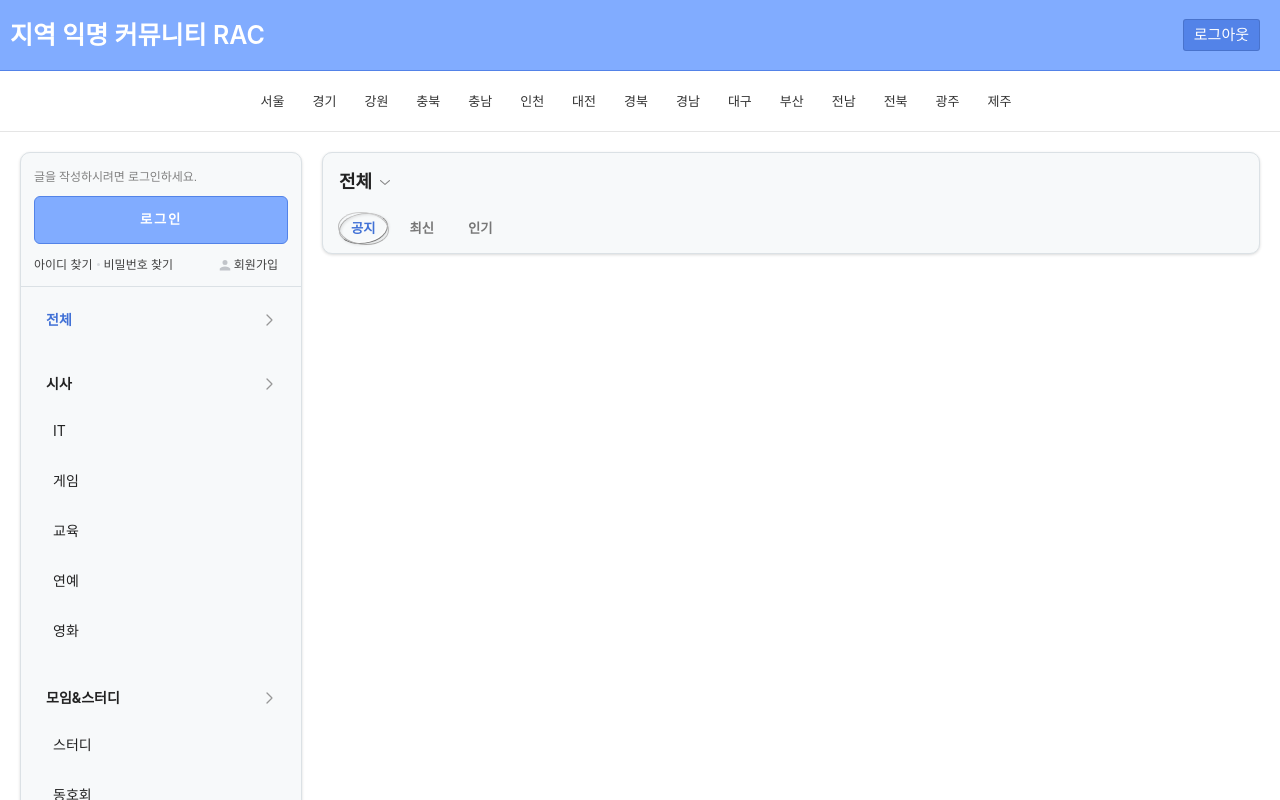
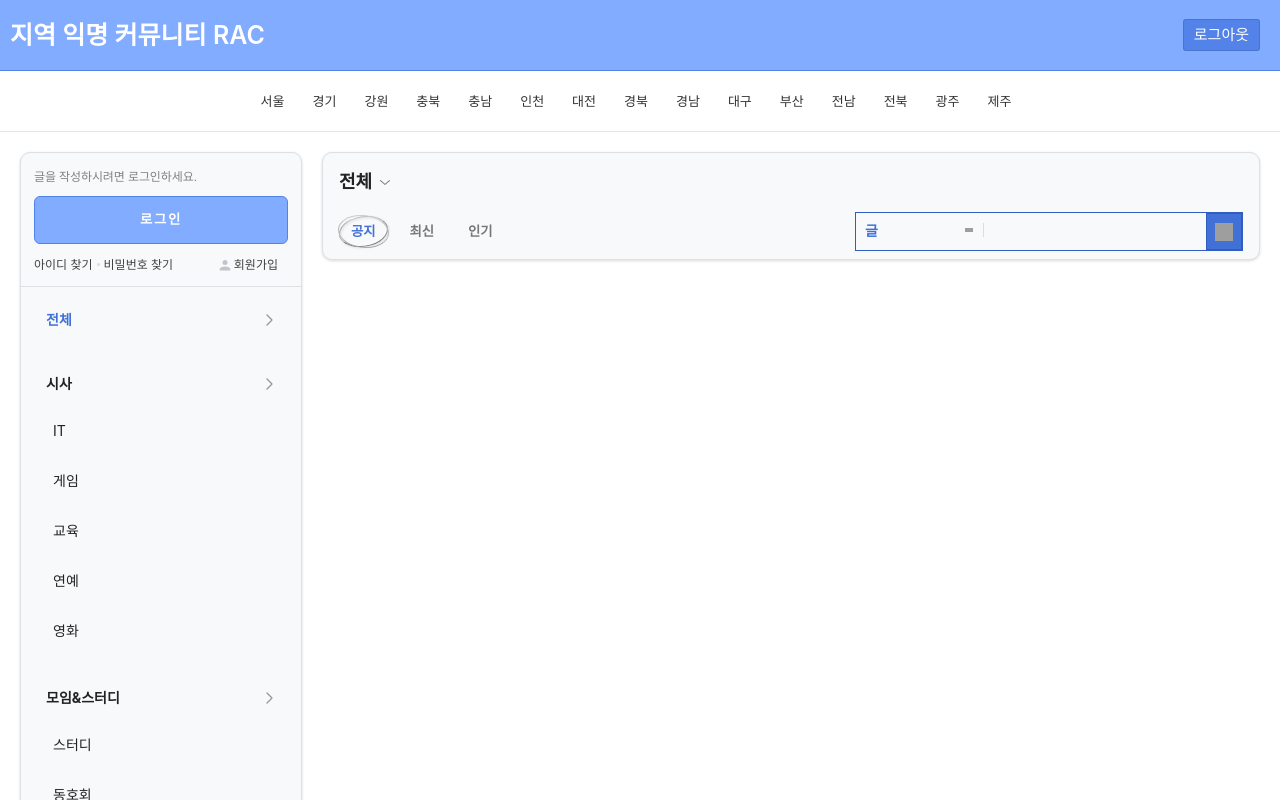
Before and after one commit to hamseungwan2023/InfleanProject, a React (Create React App) app in the folder client/: page / in a window 1280 px wide. Shown: the top 800 px of the page. Built offline with nearby package versions, Linux system fonts and the light colour scheme; grey boxes are pictures that could not be loaded.

Commit message:
filter UI구현

```diff
--- a/client/src/components/filter/Filter.module.scss
+++ b/client/src/components/filter/Filter.module.scss
@@ -105,3 +105,103 @@
     }
   }
 }
+
+.area_search {
+  display: flex;
+  border: 1px solid $main700;
+}
+
+.wrap_search {
+  position: relative;
+  display: flex;
+}
+
+.select_search {
+  display: block;
+  width: 99px;
+  height: 37px;
+  position: relative;
+  padding: 0 20px 0 9px;
+  color: $main600;
+  font-weight: 600;
+  line-height: 35px;
+  font-size: 14px;
+
+  &::after {
+    position: absolute;
+    top: 10px;
+    right: 0;
+    width: 1px;
+    height: 14px;
+    background-color: #dddddf;
+    content: "";
+  }
+
+  &[aria-expanded="true"] {
+    .icon_expand {
+      background-position: -1043px -332px;
+    }
+  }
+}
+
+.icon_expand {
+  position: absolute;
+  top: 15px;
+  right: 11px;
+  width: 8px;
+  height: 4px;
+  background-position: -1011px -332px;
+  background-image: url(https://ssl.pstatic.net/static/blog/sp_common_82544d1d.svg);
+}
+
+.dropdown_select {
+  position: absolute;
+  top: 37px;
+  width: 128px;
+  margin: 0 0 0 -1px;
+  padding: 3px 0 4px;
+  border: 1px solid $main700;
+
+  &[aria-hidden="true"] {
+    display: none;
+  }
+}
+
+.btn_option {
+  width: 100%;
+  padding: 0 9px;
+  color: #333;
+  line-height: 27px;
+  letter-spacing: -0.5px;
+  font-weight: 400;
+  font-size: 14px;
+  text-align: left;
+
+  &[aria-selected="true"] {
+    color: $main600;
+  }
+}
+
+.btn_search {
+  width: 36px;
+  background-color: $main600;
+  border: 1px solid $main700;
+  line-height: 35px;
+  text-align: center;
+}
+
+.icon_search {
+  background-position: -476px -547px;
+  width: 18px;
+  height: 18px;
+  display: inline-block;
+  background-image: url(https://ssl.pstatic.net/static/blog/sp_common_82544d1d.svg);
+  vertical-align: middle;
+}
+
+.input_search {
+  width: 222px;
+  line-height: 16px;
+  text-indent: 10px;
+  cursor: text;
+}
--- a/client/src/components/filter/Filter.tsx
+++ b/client/src/components/filter/Filter.tsx
@@ -6,6 +6,20 @@ import style from "./Filter.module.scss";
 const Filter = () => {
 
   const [bottomFilterClick, setBottomFilterClick] = useState(0);
+  const [isClickSearch, setIsClickSearch] = useState(false);
+  const [dropdownOption, setDropdownOption] = useState(0);
+  const [search, setSearch] = useState("");
+
+  const searchDropdownOptions = ["글", "글+내용", "내용"];
+
+  const onChangeSearch = (e:React.ChangeEvent<HTMLInputElement>) => {
+    setSearch(e.target.value);
+  }
+
+  const onSubmitSearch = (e:React.FormEvent<HTMLFormElement>) => {
+    e.preventDefault();
+    // 글, 글+내용, 작성자에 따라 검색 ex) state=0(글), 1(글+내용), 2(작성자) ,search="김철수"
+  }
 
   return <div className="filter">
     <div className={style.main}>
@@ -30,6 +44,22 @@ const Filter = () => {
           )
         }
       </ul>
+      <form className={style.area_search}>
+        <div className={style.wrap_search}>
+          <a role="button" href="#" className={style.select_search} aria-expanded={isClickSearch} onClick={() => setIsClickSearch(!isClickSearch)}>{searchDropdownOptions[dropdownOption]}
+            <i className={style.icon_expand}><span className="blind">검색모드 펼치기</span></i>
+          </a>
+          <input type="text" onChange={onChangeSearch} value={search} name="search" className={style.input_search} maxLength={225}/>
+          <ul className={style.dropdown_select} aria-hidden={!isClickSearch}>
+            {searchDropdownOptions.map((item, index) => <li className={style.dropdown_option} role="presentation">
+              <button type="button" key={index} role="option" aria-selected={dropdownOption === index ? true : false} onClick={() => {setDropdownOption(index); setIsClickSearch(false)}} className={style.btn_option}>{item}</button>
+            </li>)}
+          </ul>
+        </div>
+        <button type="button" className={style.btn_search} aria-label="검색">
+          <i className={style.icon_search} />
+        </button>
+      </form>
     </div>
   </div>
 }
--- a/client/src/global.scss
+++ b/client/src/global.scss
@@ -48,6 +48,19 @@ blockquote, q {
 button, input {
   padding: 0;
   margin: 0;
+}
+
+button, input, select, textarea {
+  border-radius: 0;
+  border: none;
+  background: 0 0;
+  -webkit-appearance: none;
+  -moz-appearance: none;
+  appearance: none;
+  outline: 0;
+  text-decoration: none;
+  cursor: pointer;
+  -webkit-text-size-adjust: none;
 }
 
 blockquote:before, blockquote:after,
--- a/client/src/routes/join.module.scss
+++ b/client/src/routes/join.module.scss
@@ -1,18 +1,5 @@
 @charset "utf-8";
 @import "../scss/variables.scss";
-
-button, input, select, textarea {
-  border-radius: 0;
-  border: none;
-  background: 0 0;
-  -webkit-appearance: none;
-  -moz-appearance: none;
-  appearance: none;
-  outline: 0;
-  text-decoration: none;
-  cursor: pointer;
-  -webkit-text-size-adjust: none;
-}
 
 .form {
   display: flex;
```
